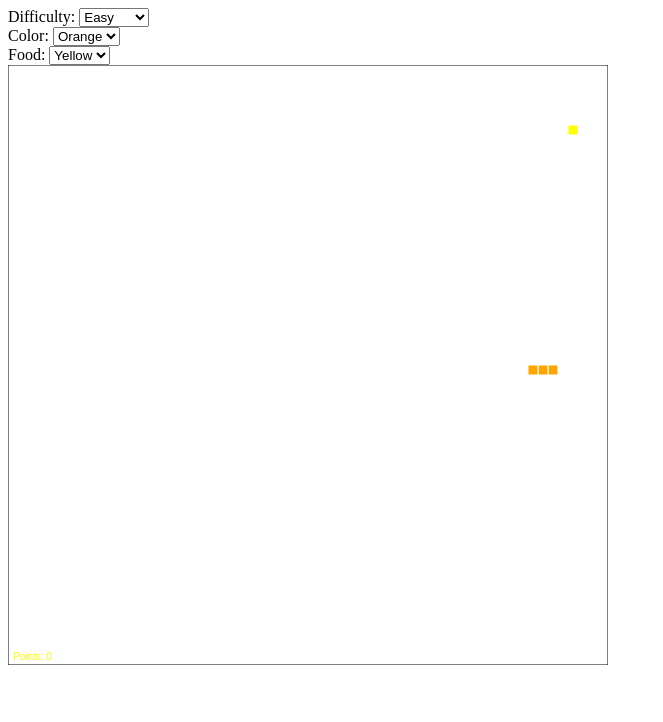
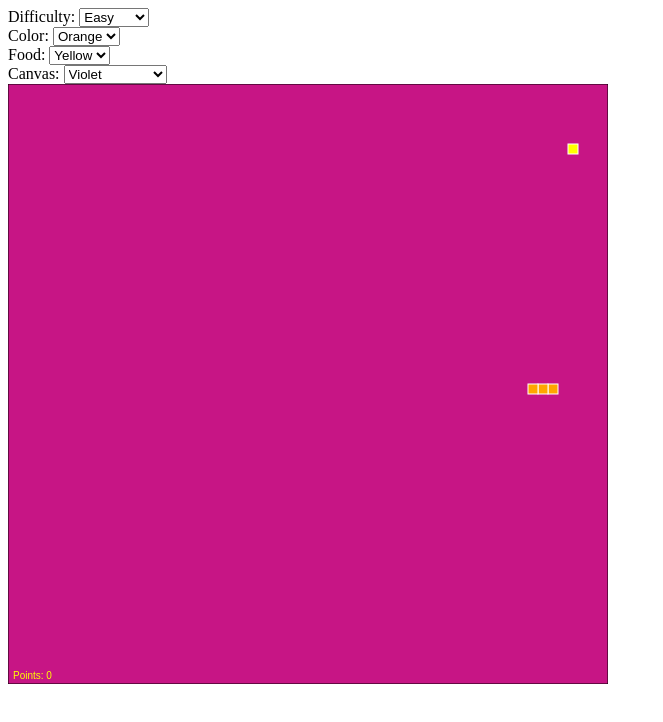
Before and after one commit to JrC615/rattler-run, a plain HTML site: page index.htm in a window 1280 px wide. Shown: the whole page, without its empty margins (0-663 px from the left). Drawn offline with Linux system fonts and the light colour scheme.

Commit message:
Added canvas color selection

```diff
--- a/index.htm
+++ b/index.htm
@@ -27,6 +27,16 @@ Food:
 </select>
 <br />
 
+Canvas:
+<select id="canvas_color">
+<option value="mediumvioletred">Violet</option>
+<option value="mediumspringgreen">Spring-Green</option>
+<option value="orangered">Dark-Orange</option>
+<option value="orchid">Light-Purple</option>
+<option value="lavender">Light-Blue</option>
+</select>
+<br />
+
 <!-- Lets make a simple snake game -->
 <!-- change the height and width of the play area -->
 <canvas id="canvas" width="600" height="600"></canvas>
--- a/script.js
+++ b/script.js
@@ -13,7 +13,7 @@ $(document).ready(function(){
         var speed;
         var snake_color;
         var food_color;
-
+		var board_color;
         //Lets create the snake now
         var snake_array; //an array of cells to make up the snake
 
@@ -23,7 +23,7 @@ $(document).ready(function(){
                 speed = $("#difficulty").val();
                 snake_color = $("#color").val();
                 food_color = $("#food").val();
-
+				board_color = $("#canvas_color").val();
                 if (parseInt(w/cw/2)*2*cw != w)
                         throw "ERROR: Width must be an even number when divised by the cell width.";
                 if (parseInt(h/cw/2)*2*cw != h)
@@ -67,7 +67,7 @@ $(document).ready(function(){
         {
                 //To avoid the snake trail we need to paint the BG on every frame
                 //Lets paint the canvas now
-                ctx.fillStyle = "white";
+                ctx.fillStyle = board_color;
                 ctx.fillRect(0, 0, w, h);
                 ctx.strokeStyle = "black";
                 ctx.strokeRect(0, 0, w, h);
```
